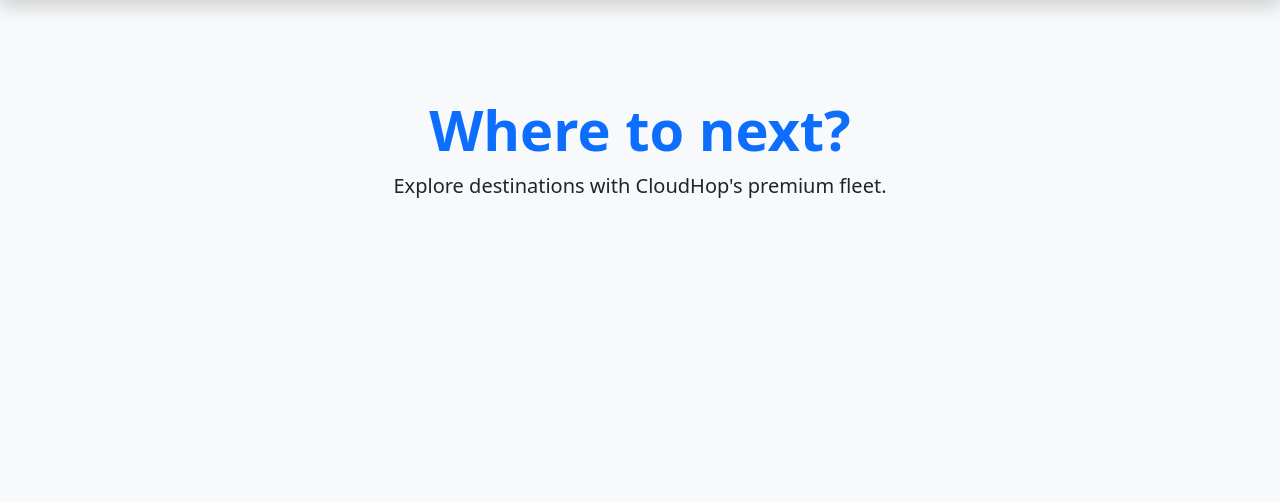
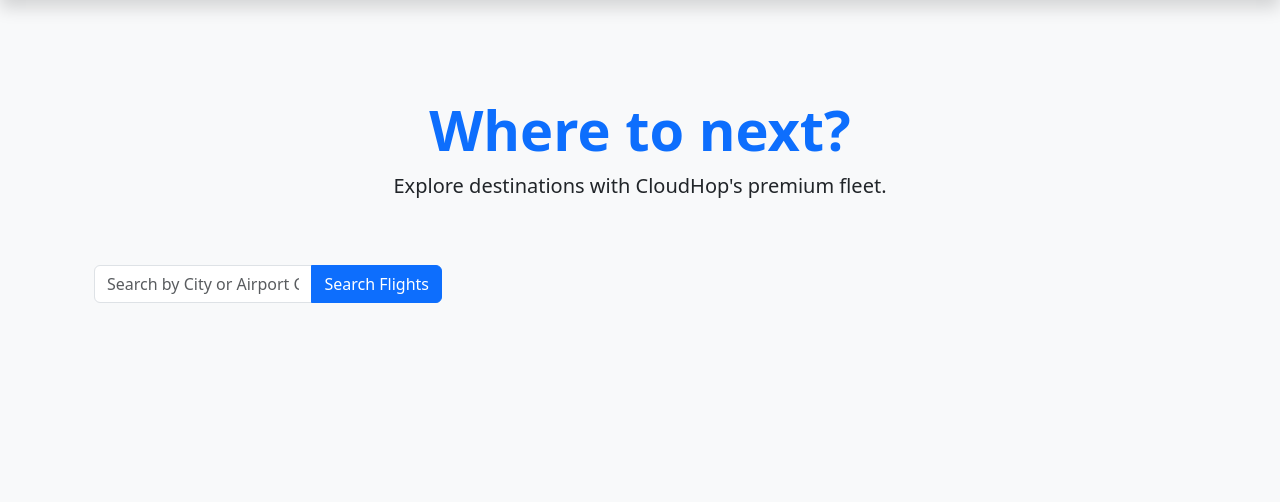
Before and after one commit to Saikou813/CloudHop, a Django app: page / in a window 1280 px wide. Shown: the part 58-560 px from the top of the page. Run offline with Django 4.2, Linux system fonts and the light colour scheme; data that the repository does not hold is empty.

Commit message:
search functionality to flight list

```diff
--- a/flights/views.py
+++ b/flights/views.py
@@ -1,3 +1,4 @@
+from django.db.models import Q
 from django.shortcuts import render, get_object_or_404, redirect
 from django.contrib.auth.decorators import login_required
 from django.views import generic
@@ -11,6 +12,18 @@ class FlightList(generic.ListView):
     model = Flight
     template_name = 'flights/index.html'
     context_object_name = 'flights'
+
+    def get_queryset(self):
+        query = self.request.GET.get('q')
+        if query:
+            # This searches the Flight's Origin and Destination airports for the code or city
+            return Flight.objects.filter(
+                Q(origin__code__icontains=query) |
+                Q(origin__city__icontains=query) |
+                Q(destination__code__icontains=query) |
+                Q(destination__city__icontains=query)
+            )
+        return Flight.objects.all()
 
 # This handles the "Create" part of the Custom Model
 @login_required(login_url='/accounts/login/')
--- a/templates/flights/index.html
+++ b/templates/flights/index.html
@@ -10,6 +10,18 @@
     </div>
 
     <div class="row row-cols-1 row-cols-md-3 g-4">
+        <!-- Search Form -->
+        <form action="{% url 'index' %}" method="get" class="mb-4 mt-4">
+            <div class="input-group">
+                <input type="text" name="q" class="form-control"
+                    placeholder="Search by City or Airport Code (e.g. LHR)..." value="{{ request.GET.q }}">
+                <button class="btn btn-primary" type="submit">Search Flights</button>
+                {% if request.GET.q %}
+                <a href="{% url 'index' %}" class="btn btn-secondary">Clear</a>
+                {% endif %}
+            </div>
+        </form>
+
         {% for flight in flights %}
         <div class="col">
             <div class="card h-100 shadow border-0 rounded-4">
@@ -21,7 +33,8 @@
                         <strong>{{ flight.departure_time|date:"M d, Y H:i" }}</strong>
                     </div>
                     <h2 class="fw-bold text-primary mb-4">${{ flight.price }}</h2>
-                    <a href="{% url 'book_flight' flight.id %}" class="btn btn-primary btn-lg w-100 rounded-pill">Book Now</a>
+                    <a href="{% url 'book_flight' flight.id %}" class="btn btn-primary btn-lg w-100 rounded-pill">Book
+                        Now</a>
                 </div>
             </div>
         </div>
```
